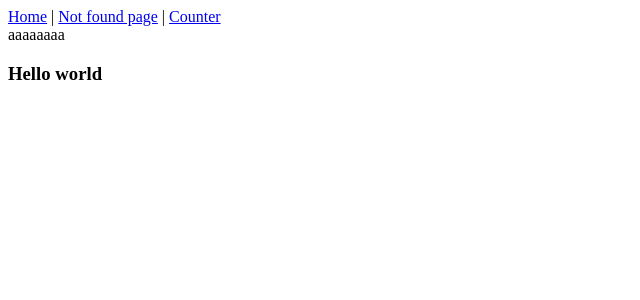
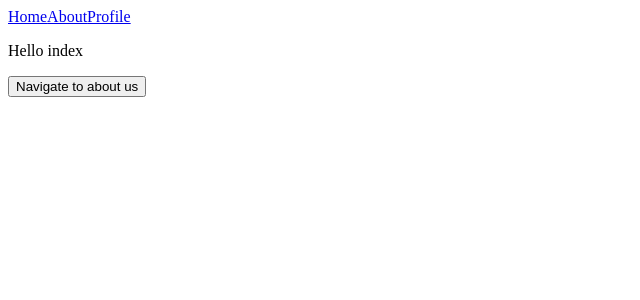
Before and after one commit to 6i9er/nuxt-app, a Nuxt app: page / in a window 1280 px wide. Before the commit this address had no page. Shown: the top 300 px of the page, without its empty margins (0-640 px from the left). Built offline with nearby package versions, Linux system fonts and the light colour scheme.

Commit message:
finish routes and pages

```diff
--- a/app.vue
+++ b/app.vue
@@ -1,10 +1,9 @@
 <template>
   <div>
-    <!-- <NuxtPage></NuxtPage> -->
 
-    <a href="javascript:void(0)" @click="view('home')">Home</a> |
+    <!-- <a href="javascript:void(0)" @click="view('home')">Home</a> |
     <a href="javascript:void(0)" @click="view('aaa')">Not found page</a> |
-    <a href="javascript:void(0)"  @click="view('counter')">Counter</a>
+    <a href="javascript:void(0)"  @click="view('counter')">Counter</a> -->
     <!-- calling component with parent Folder-->
     <!-- <HomeWelcome /> -->
     <!-- calling component -->
@@ -15,9 +14,11 @@
     <div v-if="MyComponenet == 'welcome'">
       <HomeWelcome></HomeWelcome>
     </div> -->
+    <NuxtLayout>  </NuxtLayout>
+    <NuxtPage></NuxtPage>
 
-    <LazyHomeWelcome v-if="page == 'home'" />
-    <LazyCounter  v-if="page == 'counter'" />
+    <!-- <LazyHomeWelcome v-if="page == 'home'" />
+    <LazyCounter  v-if="page == 'counter'" /> -->
 
     <!-- dynamic components -->
     <!-- <component :is="MyComponenet" /> -->
@@ -26,8 +27,8 @@
 </template>
 
 <script setup>
-  const page = ref('home')
-  function view(name){
-    page.value = name;
-  }
+  // const page = ref('home')
+  // function view(name){
+  //   page.value = name;
+  // }
 </script>
--- /dev/null
+++ b/layouts/default.vue
@@ -0,0 +1,11 @@
+<template>
+    <nav>
+        <NuxtLink to="/">Home</NuxtLink>
+        <NuxtLink to="about">About</NuxtLink>
+        <NuxtLink to="profile">Profile</NuxtLink>
+    </nav>
+
+
+
+    <slot></slot>
+</template>
--- /dev/null
+++ b/layouts/sidebar.vue
@@ -0,0 +1,22 @@
+<template>
+
+    <main class="userLayout">
+        <article class="sideBar">
+            <p>Dashboard</p>
+            <p>settings</p>
+        </article>
+    </main>
+
+
+
+    <section>
+        <slot></slot>
+    </section>
+</template>
+
+<style scoped>
+    .sideBar{
+        display: flex;
+        flex-direction: column;
+    }
+</style>
--- /dev/null
+++ b/pages/about.vue
@@ -0,0 +1,13 @@
+<template>
+    <div>
+        <div>
+            about us
+        </div>
+    </div>
+</template>
+
+<script>
+definePageMeta({
+    layout:false
+})
+</script>
--- a/pages/booking.vue
+++ /dev/null
@@ -1,3 +0,0 @@
-<template>
-    <h3>aaaaaaaaaaaa</h3>
-</template>
--- /dev/null
+++ b/pages/index.vue
@@ -0,0 +1,15 @@
+<template>
+    <div>
+                <p>
+            Hello index
+
+        </p>
+        <button @click="navigateToAnotherPage('about')">Navigate to about us</button>
+    </div>
+</template>
+
+<script setup>
+    function navigateToAnotherPage(pageName){
+        navigateTo(pageName);
+    }
+</script>
--- /dev/null
+++ b/pages/iphone/iphone-[version].vue
@@ -0,0 +1,11 @@
+<template>
+    i phone " <b> {{  version }} </b> "
+</template>
+
+<script setup>
+
+    const route = useRoute();
+    const version = computed( () => {
+        return route.params.version.replace("-" , ' ');
+    })
+</script>
--- /dev/null
+++ b/pages/profile.vue
@@ -0,0 +1,14 @@
+<template>
+    <div>
+        <div>
+            profile
+        </div>
+    </div>
+    <slot></slot>
+</template>
+
+<script >
+definePageMeta({
+    layout:"sidebar",
+});
+</script>
--- a/pages/show/[id].vue
+++ /dev/null
@@ -1,9 +0,0 @@
-<template>
-    hello on show page for the id = {{  $route.params.id }}
-</template>
-<script setup lang="ts">
-
-
-
-
-</script>
```
